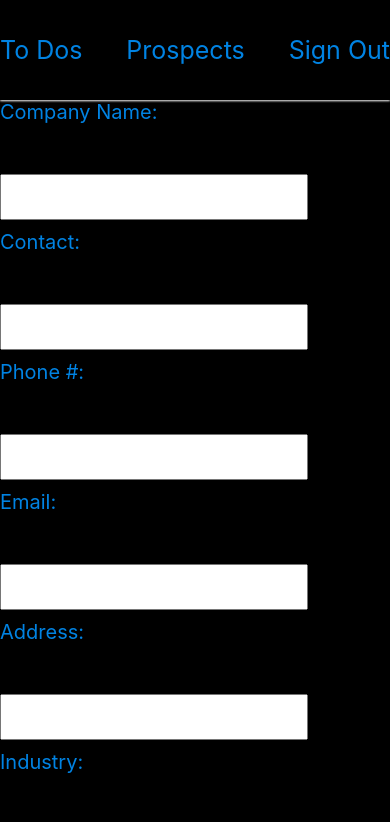
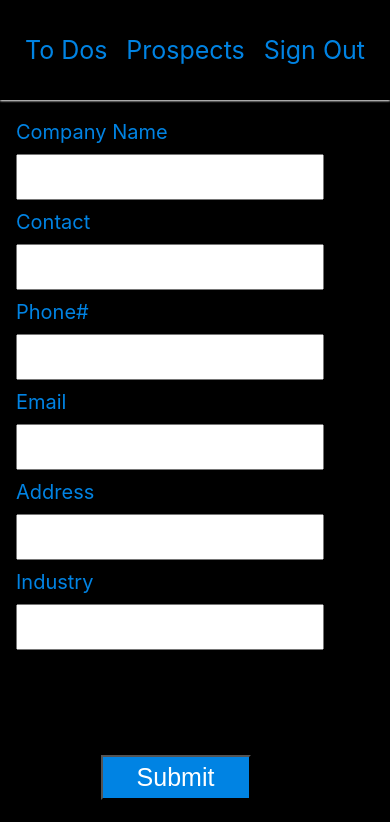
Before and after one commit to mtpulido/Sales-Skywalker, a React (Create React App) app in the folder client/: page /businesses/1/edit in a window 390 px wide. Shown: the top 822 px of the page. Built offline with nearby package versions, Linux system fonts and the light colour scheme; no server answers.

Commit message:
finished updated styling

```diff
--- a/client/src/layout/Layout.css
+++ b/client/src/layout/Layout.css
@@ -3,6 +3,7 @@
   display: flex;
   align-items: center;
   flex-direction: column;
+  overflow-x: hidden;
 }
 
 
@@ -32,6 +33,7 @@ a {
   width: 100vw;
   max-width: 1685px;
   background-color: #131313;
+  min-height: 100vh;
   overflow-x: hidden;
 }
 
@@ -75,7 +77,10 @@ a {
     font-size: 25px;
   }
   .navigation-signout {
-    padding: 0
+    padding-right: 25px;
+  }
+  .navigation-dashboard {
+    padding-left: 25px;
   }
 
 }
--- a/client/src/screens/add/Add.css
+++ b/client/src/screens/add/Add.css
@@ -3,8 +3,6 @@ label {
 }
 
 .form-add-container {
-  height: 100vh;
-  width: 100vw;
   max-width: 1685px;
   display: flex;
   flex-direction: column;
@@ -40,13 +38,13 @@ label {
 }
 
 
-@media only screen and (max-width: 1300px) {
+@media only screen and (max-width: 750px) {
 .form-add-container {
   width: 100vw;
   display: flex;
   flex-direction: column;
   align-items: flex-start;
   padding-top: 100px;
-  padding-left: 15px;
+  padding-left: 50px;
 }
 }
--- a/client/src/screens/add/Add.jsx
+++ b/client/src/screens/add/Add.jsx
@@ -31,7 +31,7 @@ const Add = (props) => {
 
     }}  className='form-add-container'>
       <label className="add-label">
-        Company Name:
+        <div className="add-form-label">Company Name</div>
           <input
           className="add-input"
           type='text'
@@ -42,7 +42,7 @@ const Add = (props) => {
         />
       </label>
       <label className="add-label">
-        Contact:
+      <div className="add-form-label">Contact</div>
           <input
           className="add-input"
           type='text'
@@ -53,7 +53,7 @@ const Add = (props) => {
         />
       </label>
       <label className="add-label">
-        Phone #:
+      <div className="add-form-label">Phone#</div>
           <input
           className="add-input"
           type='text'
@@ -64,7 +64,7 @@ const Add = (props) => {
         />
       </label>
       <label className="add-label">
-        Email:
+      <div className="add-form-label">Email</div>
           <input
           className="add-input"
           type='text'
@@ -75,7 +75,7 @@ const Add = (props) => {
         />
       </label>
       <label className="add-label">
-        Address:
+      <div className="add-form-label">Address</div>
           <input
           className="add-input"
           type='text'
@@ -86,7 +86,7 @@ const Add = (props) => {
         />
         </label>
           <label className="add-label">
-        Industry:
+          <div className="add-form-label">Industry</div>
           <input
           className="add-input"
           type='text'
--- a/client/src/screens/dashboard/Dashboard.css
+++ b/client/src/screens/dashboard/Dashboard.css
@@ -95,9 +95,9 @@
 @media only screen and (max-width: 550px) {
   .each-todo {
     border-bottom: 1px solid white;
-    display: flex;
+    /* display: flex;
     flex-direction:column;
-     align-items: center;
+     align-items: center; */
     color: white;
     width: 98vw;
     height: auto;
--- a/client/src/screens/details/Details.css
+++ b/client/src/screens/details/Details.css
@@ -107,6 +107,7 @@ span {
     border: 1px solid white;
     height: 200px;
     padding: 0;
+    padding-left: 15px;
   }
 
 
--- a/client/src/screens/details/Details.jsx
+++ b/client/src/screens/details/Details.jsx
@@ -78,7 +78,6 @@ const Details = (props) => {
         <div>{oneBusiness?.notes}</div>
       </div>
       {props.currentUser.id === oneBusiness?.user_id ? <div className="details-buttons-container">
-        <div className="details-buttons">Meeting</div>
         <div
           className="details-buttons"
           onClick={() => props.createToDo(toDoCall)}
--- a/client/src/screens/edit/Edit.css
+++ b/client/src/screens/edit/Edit.css
@@ -5,7 +5,7 @@
   "B B B";
   width:100vw;
   max-width: 1685px;
-  height: 100vh;
+  min-height: 100vh;
   background-color: #000000;
   filter: drop-shadow(0 0 5px rgb(90, 88, 88));
   background-color: #000000;
@@ -15,23 +15,24 @@
   grid-area: D;
   display: flex;
   flex-direction: column;
-  align-items: flex-end;
+  align-items: center;
+  justify-content: space-between;
   width: 70vw;
-  height: 60vh;
-  /* padding-right: 200px; */
+  height: 73vh;
+ padding-top: 20px;
 }
 
 .edit-label {
   margin-bottom: 10px;
   font-size: 20px;
   color: #0083E3;
+
 }
 
 .edit-input {
-  margin-top: 50px;
   width: 450px;
   height: 40px;
-  /* margin-bottom: 10px; */
+  margin-top: 10px;
   margin-right: 50px;
   font-size: 18px;
 }
@@ -74,7 +75,7 @@ textarea {
 
 .edit-button-container {
   height: 45px;
-  width: 89vw;
+  width: 67vw;
   display: flex;
   justify-content: center;
   grid-area: B;
@@ -90,11 +91,8 @@ textarea {
     grid-area: D;
     display: flex;
     flex-direction: column;
-    align-items: flex-end;
     width: 72vw;
     height: auto;
-
-    /* padding-right: 200px; */
   }
   .notes-container-edit {
     grid-area: N;
@@ -108,6 +106,15 @@ textarea {
   .edit-notes-input {
     height: 95%;
   }
+
+  .edit-button-container {
+    height: 45px;
+    width: 67vw;
+    display: flex;
+    justify-content: center;
+    grid-area: B;
+    margin-bottom: 40px;
+  }
 }
 
 @media only screen and (max-width: 750px) {
@@ -116,8 +123,9 @@ textarea {
     display: none;
   }
   .form-details-container {
-    width: 98vw;
-    min-height: 100vh;
+    width: 100vw;
+    height: auto;
+    justify-content: start;
   }
   .edit-input {
     width: 300px;
@@ -125,4 +133,12 @@ textarea {
   .form-edit-container {
     width: 100vw;
   }
+.edit-button-container {
+  height: 45px;
+  width: 90vw;
+  display: flex;
+  justify-content: center;
+  grid-area: B;
+  margin-bottom: 50px;
 }
+}
--- a/client/src/screens/edit/Edit.jsx
+++ b/client/src/screens/edit/Edit.jsx
@@ -56,7 +56,7 @@ const Edit = (props) => {
     >
       <div className="form-details-container">
         <label className="edit-label">
-          Company Name:
+          <div className="edit-label-form">Company Name</div>
           <input
             className="edit-input"
             type="text"
@@ -67,7 +67,7 @@ const Edit = (props) => {
           />
         </label>
         <label className="edit-label">
-          Contact:
+        <div className="edit-label-form">Contact</div>
           <input
             className="edit-input"
             type="text"
@@ -78,7 +78,7 @@ const Edit = (props) => {
           />
         </label>
         <label className="edit-label">
-          Phone #:
+        <div className="edit-label-form">Phone#</div>
           <input
             className="edit-input"
             type="text"
@@ -89,7 +89,7 @@ const Edit = (props) => {
           />
         </label>
         <label className="edit-label">
-          Email:
+        <div className="edit-label-form">Email</div>
           <input
             className="edit-input"
             type="text"
@@ -100,7 +100,7 @@ const Edit = (props) => {
           />
         </label>
         <label className="edit-label">
-          Address:
+        <div className="edit-label-form">Address</div>
           <input
             className="edit-input"
             type="text"
@@ -111,7 +111,7 @@ const Edit = (props) => {
           />
         </label>
         <label className="edit-label">
-          Industry:
+        <div className="edit-label-form">Industry</div>
           <input
             className="edit-input"
             type="text"
```
